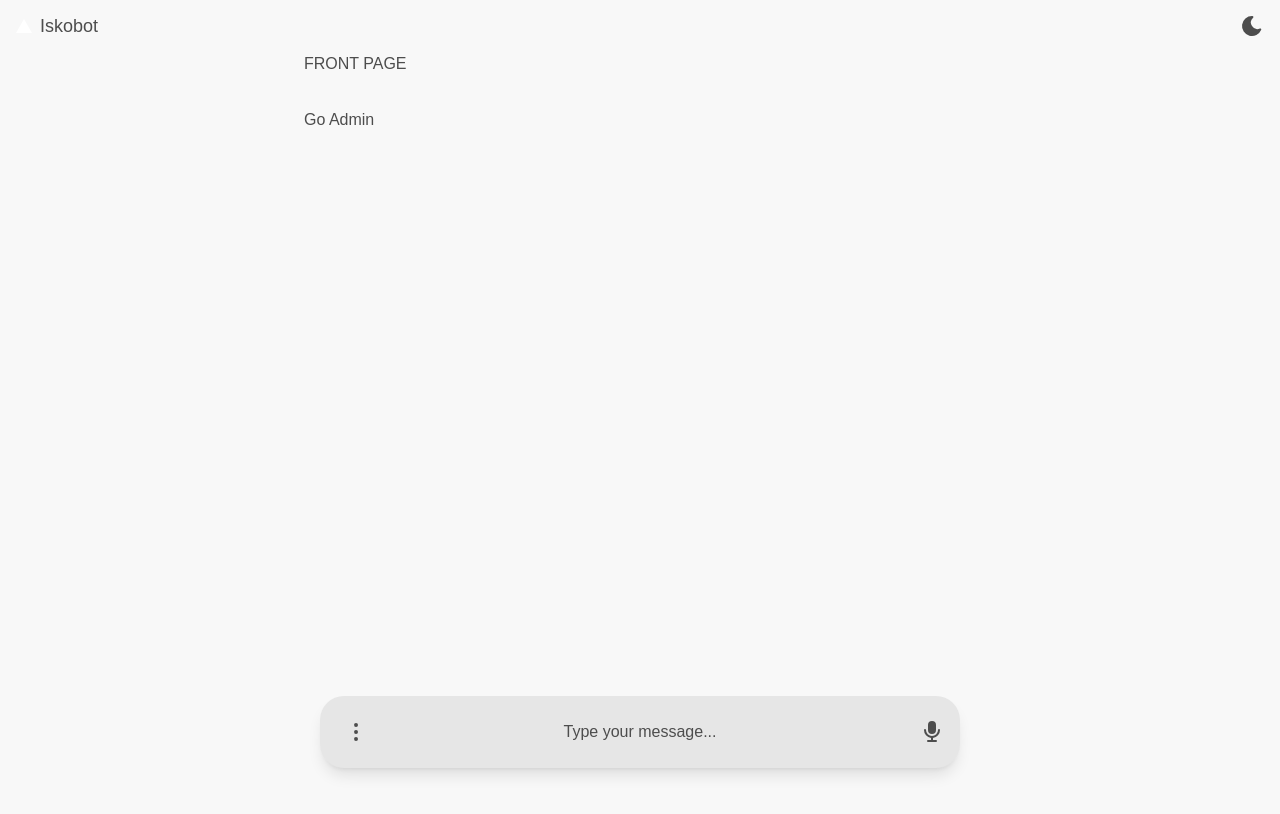
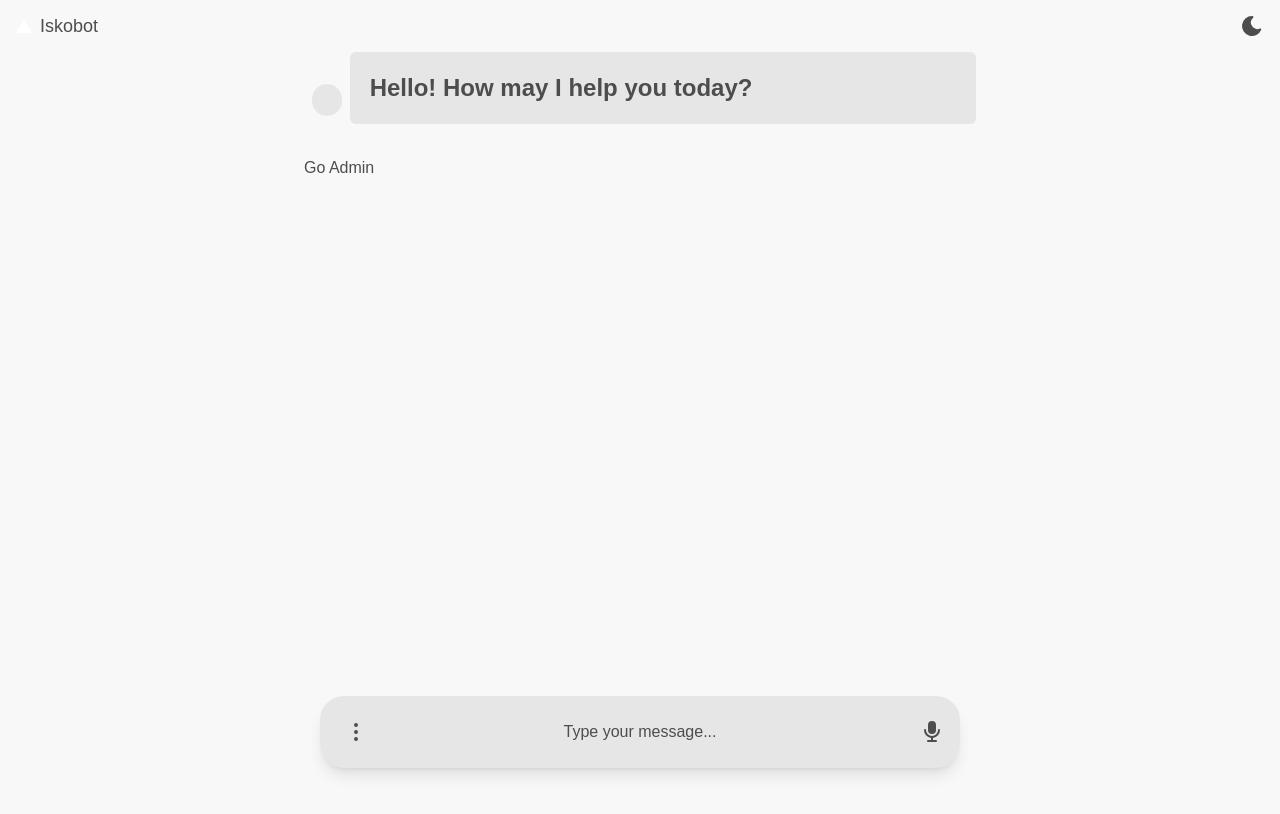
Before and after one commit to SiegfredLorelle/iskobot-ui, a Next.js app: page / in a window 1280 px wide. Shown: the top 814 px of the page. Built offline with nearby package versions, Linux system fonts and the light colour scheme.

Commit message:
Add chat box saying hello

```diff
--- a/src/app/(chat)/components/chats/ChatBox.tsx
+++ b/src/app/(chat)/components/chats/ChatBox.tsx
@@ -1,11 +1,11 @@
 import ChatBubble from "@/app/(chat)/components/chats/ChatBubble";
 import { ChatBoxProps } from "@/app/(chat)/types/ChatBoxProps";
 
-export default function ChatBox({ text, isUser = false }: ChatBoxProps) {
+export default function ChatBox({ text, isUser = false, wide = false }: ChatBoxProps) {
   return (
     <div className={`flex ${isUser ? "flex-row-reverse ml-auto" : "flex-row"}`}>
       <ChatBubble />
-      <div className="p-3 bg-primary text-text rounded-md max-w-md">
+      <div className={`p-3 bg-primary text-text rounded-md ${wide ? "p-5 w-full text-2xl font-bold" : "p-4 max-w-md"} `}>
         <p>{text}</p>
       </div>
     </div>
--- a/src/app/(chat)/components/front/Front.tsx
+++ b/src/app/(chat)/components/front/Front.tsx
@@ -1,7 +1,9 @@
+import ChatBox from "../chats/ChatBox";
+
 export default function Front() {
   return (
     <div>
-      FRONT PAGE
+      <ChatBox text="Hello! How may I help you today?" wide={true} />
     </div>
   );
 }
--- a/src/app/(chat)/types/ChatBoxProps.ts
+++ b/src/app/(chat)/types/ChatBoxProps.ts
@@ -1,4 +1,5 @@
 export type ChatBoxProps = {
   text: string;
   isUser?: boolean;
+  wide?: boolean;
 };
```
